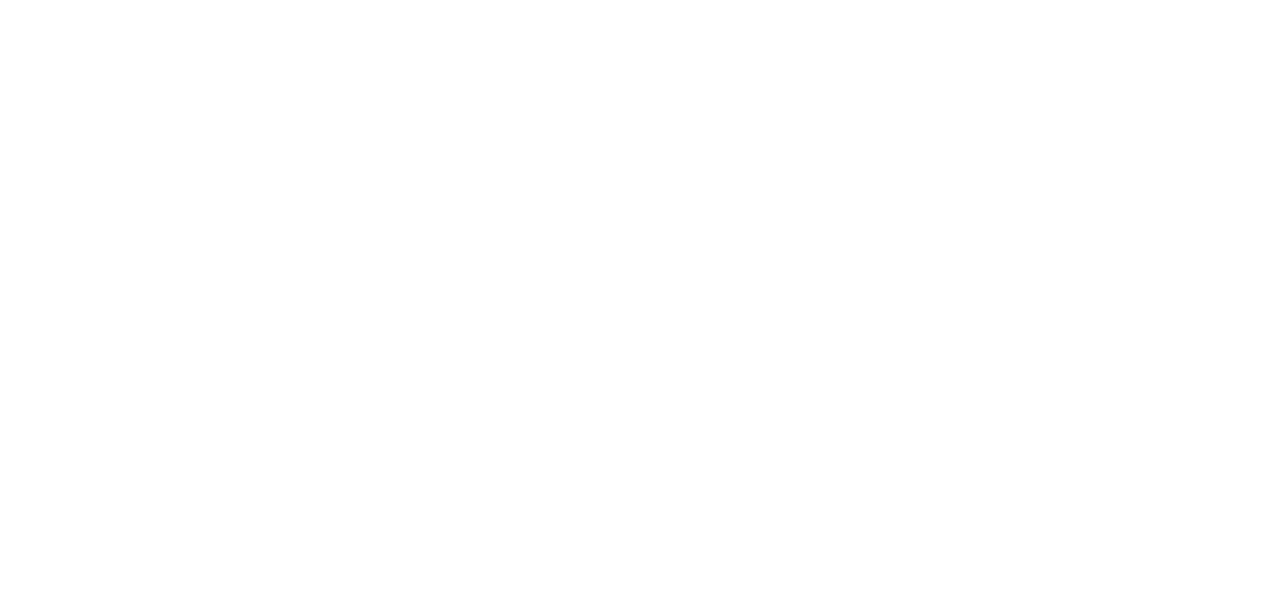
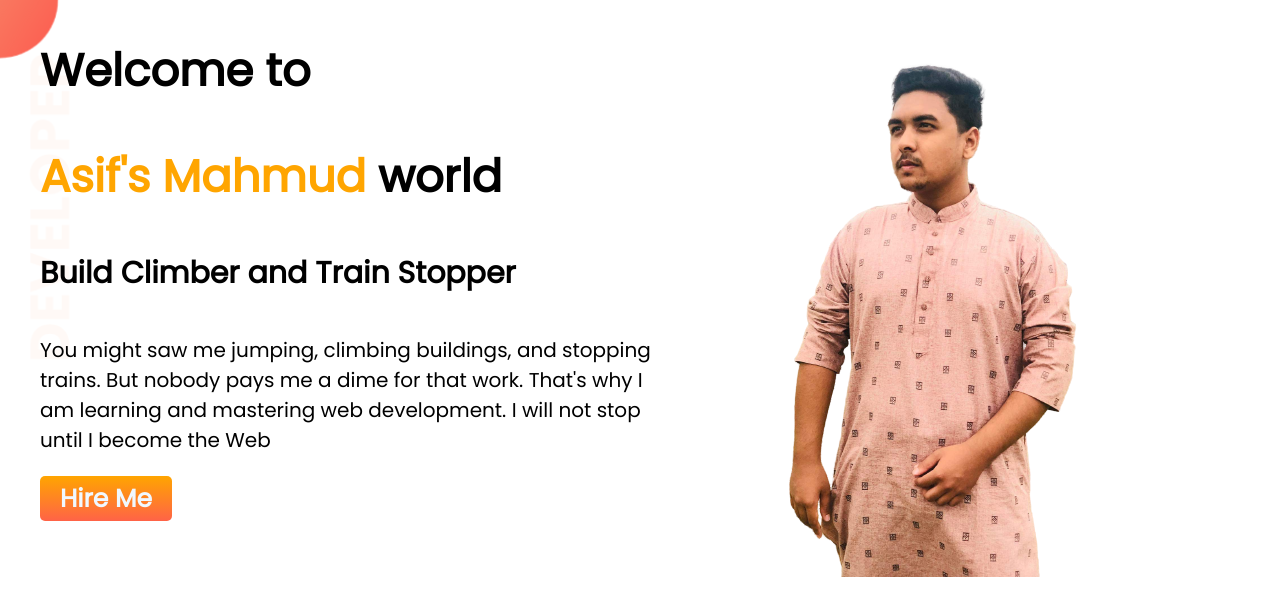
Before and after one commit to Asif-Mahmud01/developer-portfolio-1, a plain HTML site: page index.html in a window 1280 px wide. Drawn offline with Linux system fonts and the light colour scheme.

Commit message:
top banner added

```diff
--- a/index.html
+++ b/index.html
@@ -4,9 +4,24 @@
     <meta charset="UTF-8">
     <meta http-equiv="X-UA-Compatible" content="IE=edge">
     <meta name="viewport" content="width=device-width, initial-scale=1.0">
+    <style>
+        @import url('https://fonts.googleapis.com/css2?family=Poppins&display=swap');
+    </style>
+    <link rel="stylesheet" href="style.css">
     <title>Asif's Portfolio</title>
 </head>
 <body>
-
+    <section class="top_banner">
+        <div class="half_width">
+            <h1>Welcome to</h1>
+            <h1><span class="orange_color">Asif's Mahmud</span> world</h1>
+            <h4>Build Climber and Train Stopper</h4>
+            <p>You might saw me jumping, climbing buildings, and stopping trains. But nobody pays me a dime for that work. That's why I am learning and mastering web development. I will not stop until I become the Web</p>
+            <a class="link_button" href="https://www.linkedin.com/in/asif-mahmud-568a121b5/">Hire Me</a>
+        </div>
+        <div>
+            <img src="assets/img/img2-removebg-preview.png" alt="">
+        </div>
+    </section>
 </body>
 </html>
--- a/style.css
+++ b/style.css
@@ -0,0 +1,38 @@
+body{
+    font-family: 'Poppins', sans-serif;
+    font-size: 30px;
+    margin: 0%;
+}
+.orange_color{
+    color: orange;
+}
+h2{
+    font-size: 20px;
+}
+p{
+    font-size: 20px;
+}
+section{
+    display: flex;
+}
+.half_width{
+    width: 50%;
+    padding-left: 40px;
+}
+.half_width img{
+    width: 100%;
+    padding-left: 0px;
+}
+.link_button{
+    background-image: linear-gradient(orange,tomato);
+    color: aliceblue;
+    padding: 5px 20px;
+    border-radius: 5px;
+    text-decoration: none;
+    font-weight: 700;
+    font-size: 25px;
+}
+.top_banner{
+    background-image: url(images/top-banner.png);
+    background-repeat: no-repeat;
+}
```
Also changed, not shown: assets/img/img1.jpg (added), assets/img/img2-removebg-preview.png (added), assets/img/img2.jpeg (added), assets/img/img3.jpeg (added), images/dream-bg.png (added), images/exp-bg.png (added), images/jhankar.png (added), images/jhankar2.png (added), images/my-bg.png (added), images/my-bg2.png (added), images/top-banner.png (added), 7 other files.
